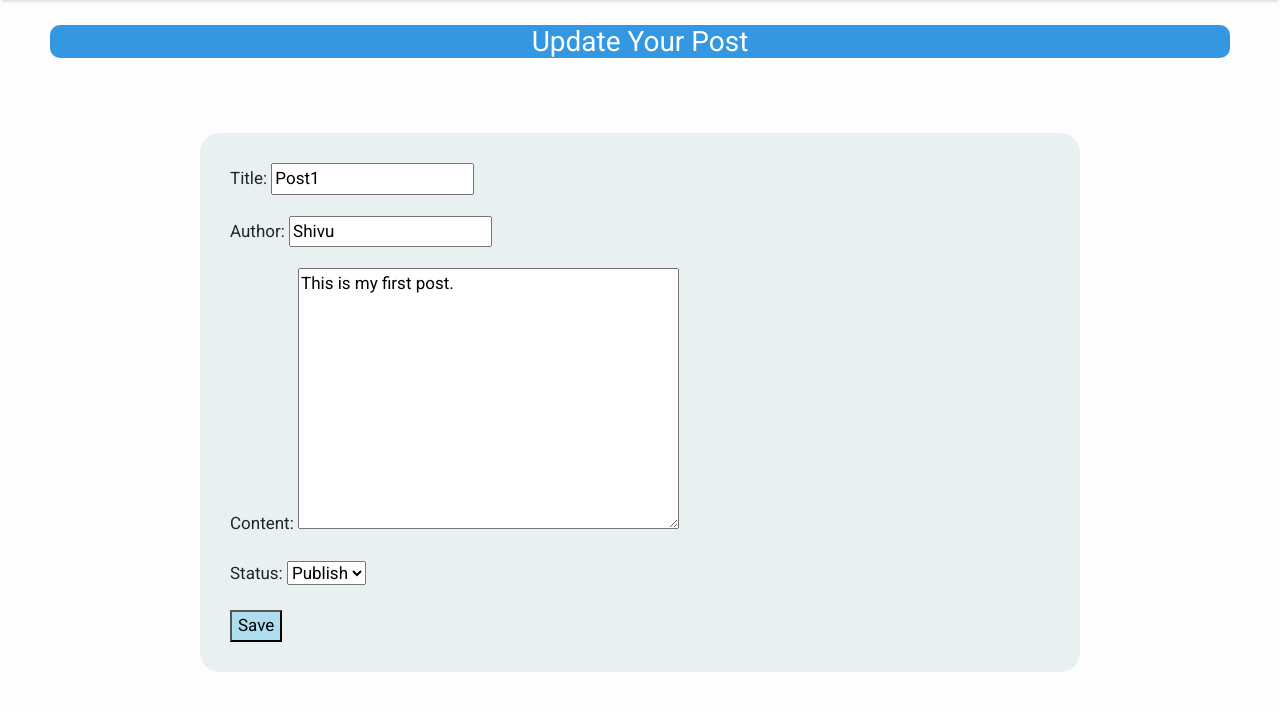
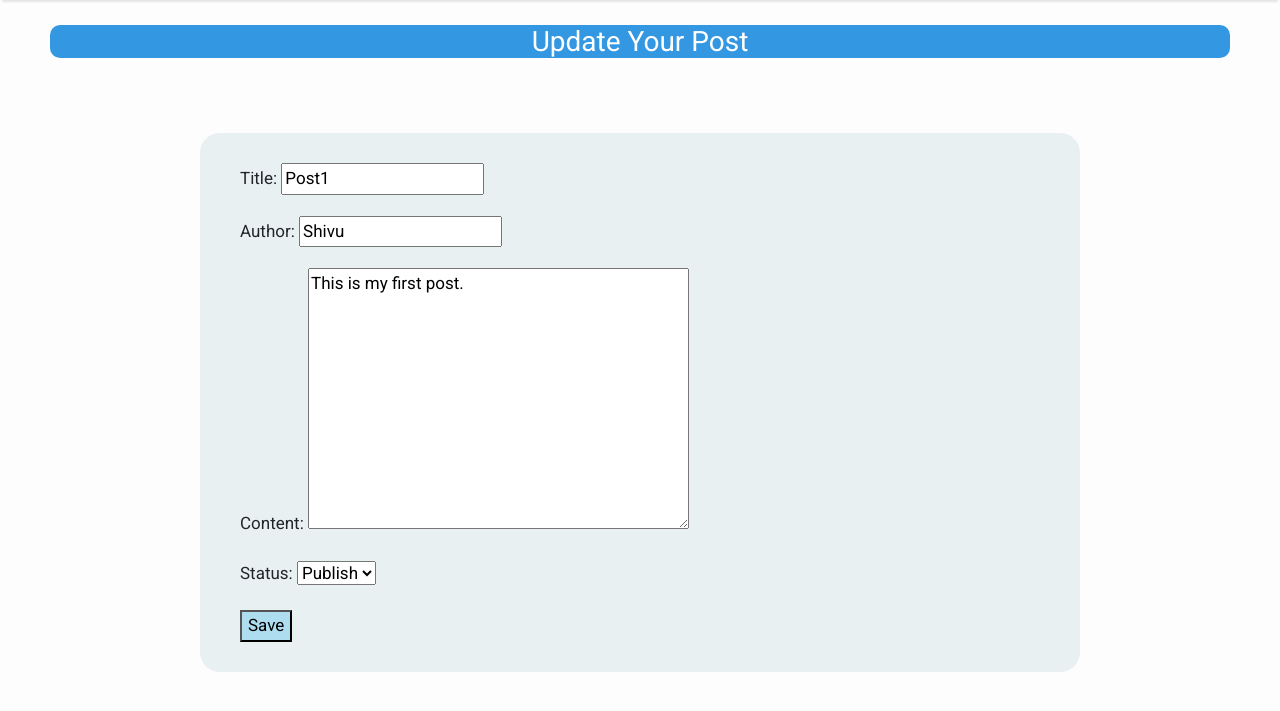
Before and after one commit to 19shiv03/gst, a Django app: page /updtae/22/ in a window 1280 px wide. Shown: the part 58-769 px from the top of the page. Run offline with Django 4.2, Linux system fonts and the light colour scheme; data comes from the database, SQL or seed files in the repository; both versions use the stored data as it was after the commit; some libraries are stand-ins or nearby versions.

Commit message:
changed22

```diff
--- a/Blog/crud/views.py
+++ b/Blog/crud/views.py
@@ -50,8 +50,7 @@ class SearchView(ListView):
 
     def get_queryset(self, *args, **kwargs):
         title = self.request.GET.get('post')
-        # return Post.objects.filter(title=title)
-        print(title)
+
         if title:
            result=Post.objects.filter(title=title)
            if len(result)==0:
--- a/Blog/templates/update.html
+++ b/Blog/templates/update.html
@@ -22,7 +22,7 @@
 </style>
 <h3>Update Your Post</h3>
 <div class="form">
- <form method="post">
+ <form method="post" style="margin-left:10px;">
 	{% csrf_token %}
 	{{ form.as_p }}
 	<input type="submit" value="Save">
```
Also changed, not shown: Blog/db.sqlite3.
